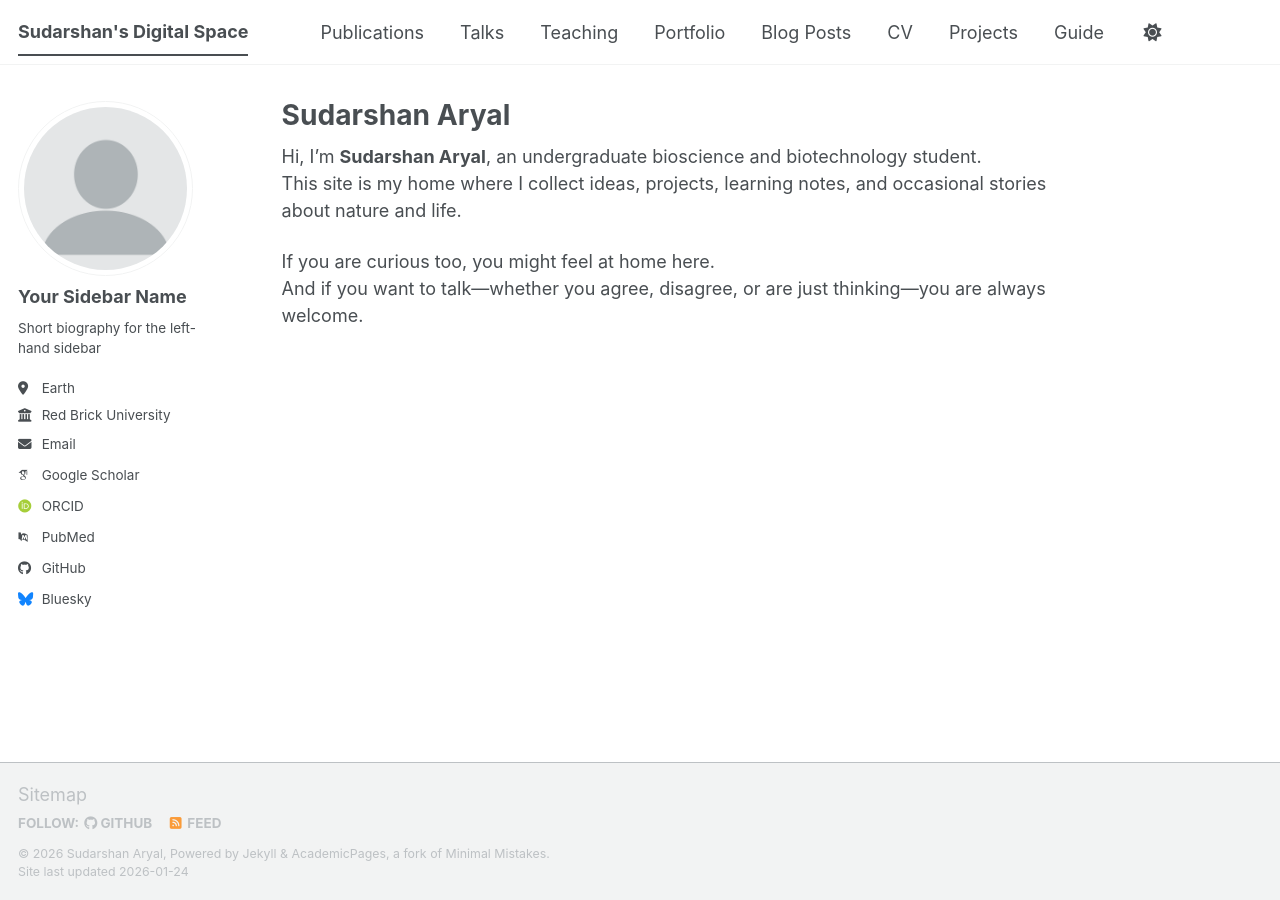
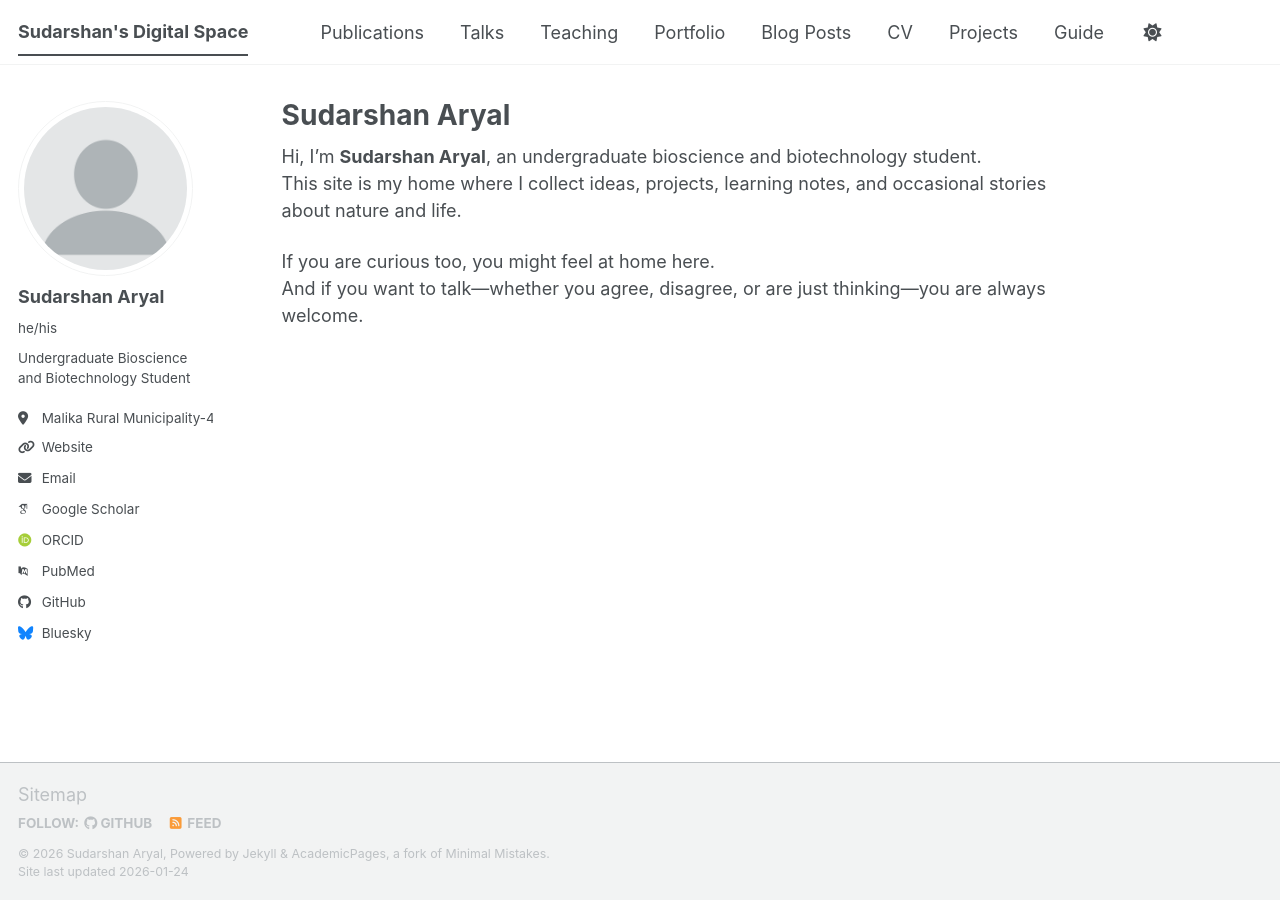
Before and after one commit to Sudu-09-Nep/sudu.github.io, a Jekyll site: the page built from _pages/about.md, in a window 1280 px wide. Built offline with Jekyll 4.4.1, drawn with Linux system fonts in a browser that asks for light colours; some web fonts are replaced; a script bundle is joined from its source files by our own code; library files that are not in the unit come from our copies.

Commit message:
Update _config.yml

```diff
--- a/_config.yml
+++ b/_config.yml
@@ -24,13 +24,14 @@ repository               : "academicpages/academicpages.github.io"
 author:
   # Biographic information
   avatar           : "profile.png"
-  name             : "Your Sidebar Name"
-  pronouns         : # example: "she/her"
-  bio              : "Short biography for the left-hand sidebar"
-  location         : "Earth"
-  employer         : "Red Brick University"
-  uri              : # URL
-  email            : "none@example.org"
+  name             : "Sudarshan Aryal"
+  pronouns         : "he/his"
+  bio              : "Undergraduate Bioscience and Biotechnology Student"
+  location         : "Malika Rural Municipality-4-Gulmi, Nepal"
+  #employer         : "Red Brick University"
+  uri              : "https://sudu-09-nep.github.io/sudu.github.io/"
+  email            : "sudarshanaryal99@gmail.com"
+  student          : "Sri Sathya Sai Institute of Higher Learning"
 
   # Academic websites
   academia         : # URL
```
